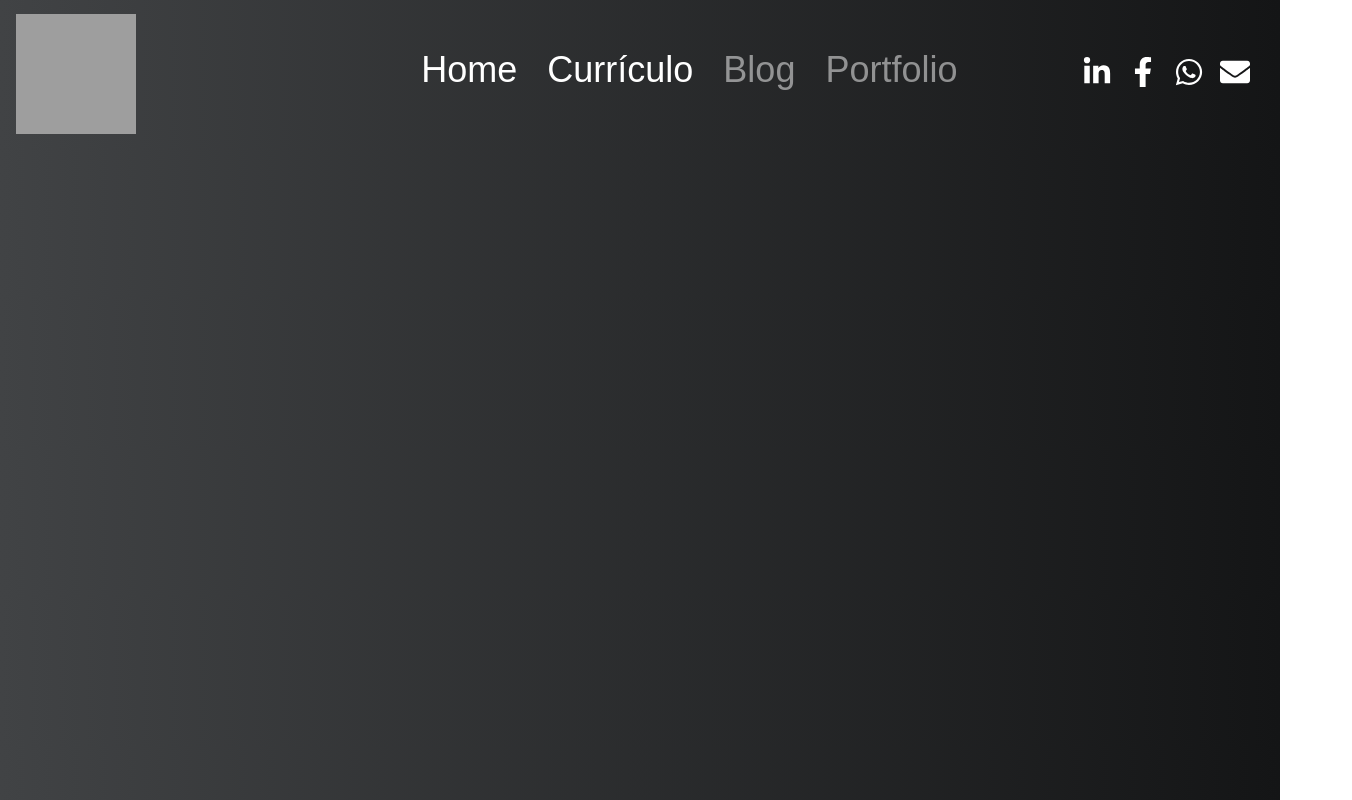
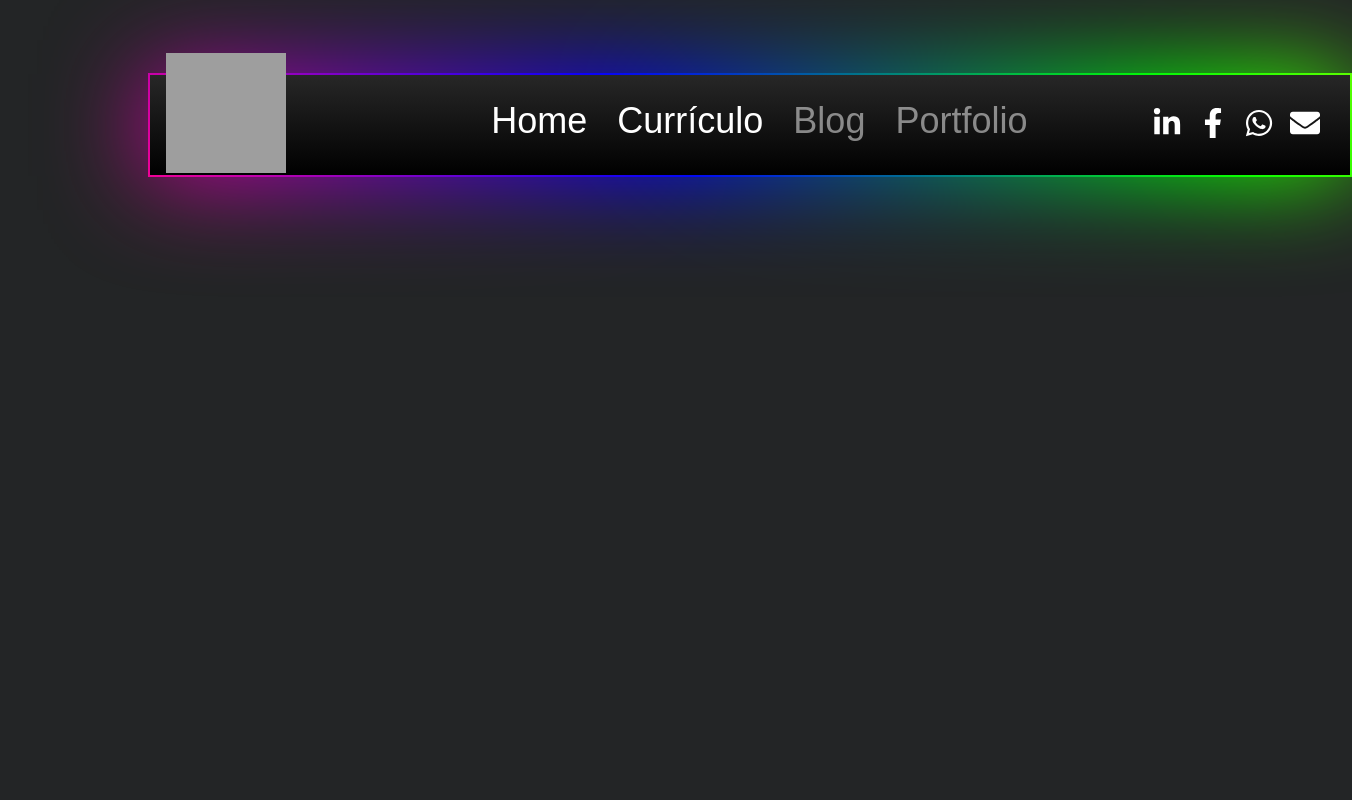
Before and after one commit to Marco1992sjc/meusite-reactjs, a Next.js app: page /components/NavBar in a window 1280 px wide. Shown: the whole page, 1352 px wide, since content can reach past the window. Built offline with nearby package versions, Linux system fonts and the light colour scheme; grey boxes are pictures that could not be loaded.

Commit message:
alterações no css da navbar
estilização menu

```diff
--- a/pages/components/Meucurriculo.js
+++ b/pages/components/Meucurriculo.js
@@ -8,7 +8,7 @@ class Meucurriculo extends Component {
   render() {
 return(
   <>
-    <section id="curriculo">
+    <div className="curriculo">
     <div className="w3-content w3-margin-top" style={{maxWidth: '1400px'}}>
       <div className="w3-row-padding">
         <div className="w3-third">
@@ -85,7 +85,7 @@ return(
         </div>
       </div>
     </div>
-  </section>
+  </div>
 </>
 )
 
--- a/styles/NavBar.css
+++ b/styles/NavBar.css
@@ -7,8 +7,15 @@
 }
 
 
+@media only screen and (min-width: 1155px) {
+  .navbar {
+  top: 5rem;
+    left: 10rem;
+    position: relative;
+    width: 1200px;
+    height: 100px;
+    background: linear-gradient(0deg, #000, #272727);
 
-.navbar {
     color: var(--nav-color);
     display: flex;
     justify-content: space-between;
@@ -16,10 +23,47 @@
     padding: 0 0.5rem;
 
 
+
+  }
+
+  .navbar:before, .navbar:after {
+    content: '';
+    position: absolute;
+    left: -2px;
+    top: -2px;
+    background: linear-gradient(45deg, #fb0094, #0000ff, #00ff00,#ffff00, #ff0000, #fb0094,
+      #0000ff, #00ff00,#ffff00, #ff0000);
+    background-size: 400%;
+    width: calc(100% + 4px);
+    height: calc(100% + 4px);
+    z-index: -1;
+    animation: steam 20s linear infinite;
+
+
+  }
+
+  @keyframes steam {
+    0% {
+      background-position: 0 0;
+    }
+    50% {
+      background-position: 400% 0;
+    }
+    100% {
+      background-position: 0 0;
+    }
+  }
+
+  .navbar:after {
+    filter: blur(50px);
+  }
+
+
   }
 
 .navbar .nav-logo {
   padding: 8px;
+  margin-bottom: 25px;
 }
 
 .navbar .nav-logo .logo {
@@ -34,7 +78,7 @@
   padding: 0;
 
 }
-@media only screen and (min-width: 769px) {
+@media only screen and (min-width: 1155px) {
 .navbar .nav-links li {
   list-style: none;
   padding: 1rem;
@@ -95,7 +139,7 @@ margin-left: 16px;
   z-index: 2;
 }
 
-@media only screen and (max-width: 768px) {
+@media only screen and (max-width: 1155px) {
   .navbar {
     padding: 0;
     flex-direction: column;
--- a/styles/globals.css
+++ b/styles/globals.css
@@ -1,10 +1,6 @@
 
   html{
-    background: #232526;  /* fallback for old browsers */
-    background: -webkit-linear-gradient(to right, #414345, #141516);  /* Chrome 10-25, Safari 5.1-6 */
-    background: linear-gradient(to right, #414345, #141516); /* W3C, IE 10+/ Edge, Firefox 16+, Chrome 26+, Opera 12+, Safari 7+ */
-
-
+    background: #232526;
 
 }
 
--- a/styles/style-curriculo.css
+++ b/styles/style-curriculo.css
@@ -1,10 +1,14 @@
-
+.curriculo{
+  position: relative;
+  top: 6rem;
+}
 
 
 /* W3.CSS 4.15 December 2020 by Jan Egil and Borge Refsnes */
 html {
     box-sizing: border-box;
     display: flexbox;
+
 
   }
   *,
```
Lines whose indentation alone changed are shown as unchanged.
